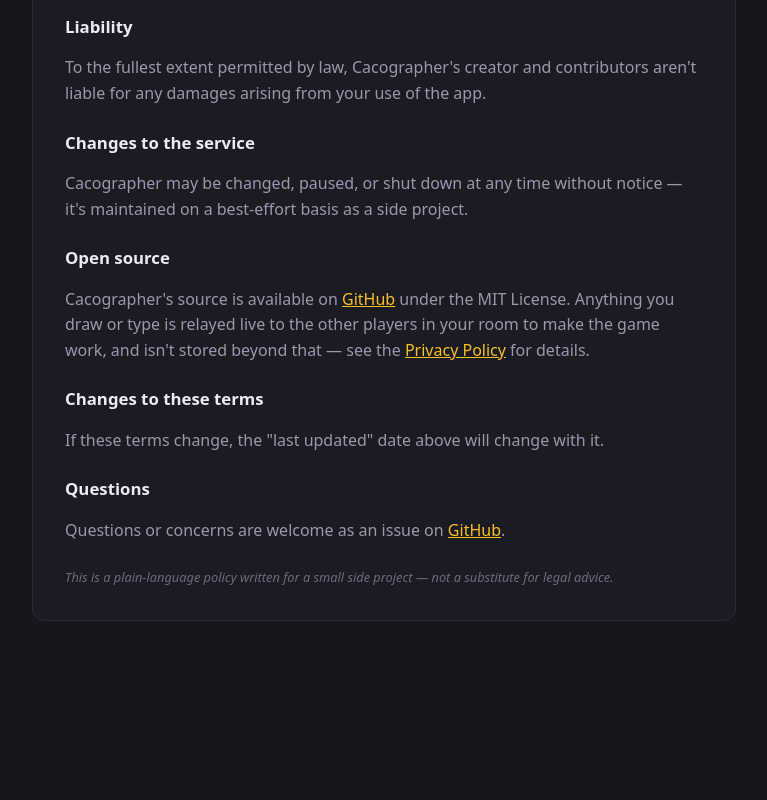
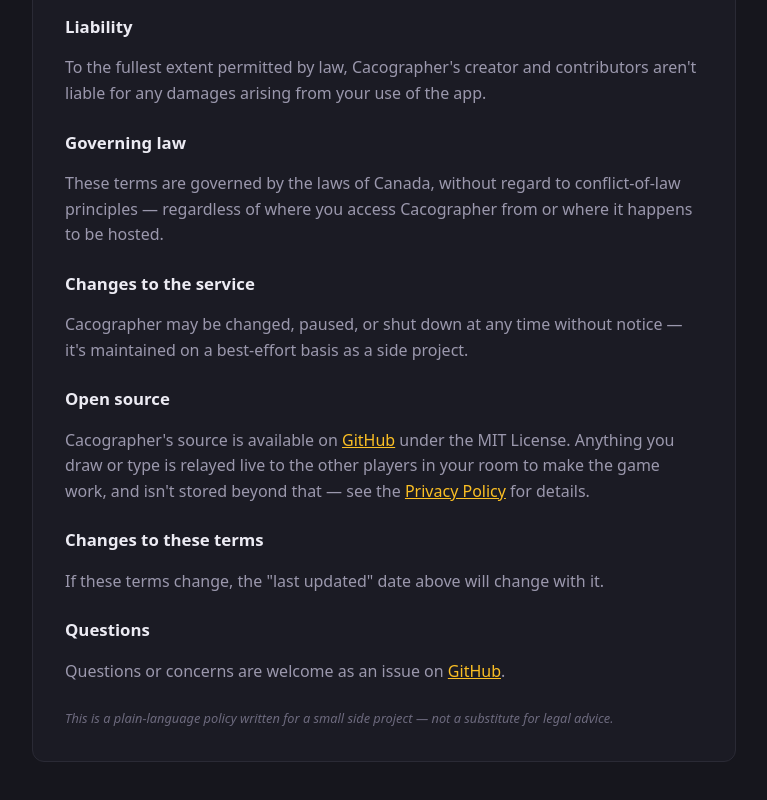
Before and after one commit to himynameisdave/cacographer, a SvelteKit app: page /terms in a window 1280 px wide. Shown: the part 878-1678 px from the top of the page, without its empty margins (256-1023 px from the left). Before the commit the page ends 1563 px from the top, so only its background shows below. Built offline with nearby package versions, Linux system fonts and the light colour scheme.

Commit message:
Name Canada as the governing-law jurisdiction in Terms & Conditions
Co-Authored-By: Claude Sonnet 5 <noreply@anthropic.com>
Claude-Session: https://claude.ai/code/session_01KwCqWJXNprvprENcYANLjP

```diff
--- a/src/routes/(legal)/terms/+page.svelte
+++ b/src/routes/(legal)/terms/+page.svelte
@@ -52,6 +52,12 @@
 		for any damages arising from your use of the app.
 	</p>
 
+	<h2>Governing law</h2>
+	<p>
+		These terms are governed by the laws of Canada, without regard to conflict-of-law principles
+		— regardless of where you access Cacographer from or where it happens to be hosted.
+	</p>
+
 	<h2>Changes to the service</h2>
 	<p>
 		Cacographer may be changed, paused, or shut down at any time without notice — it's maintained
```
